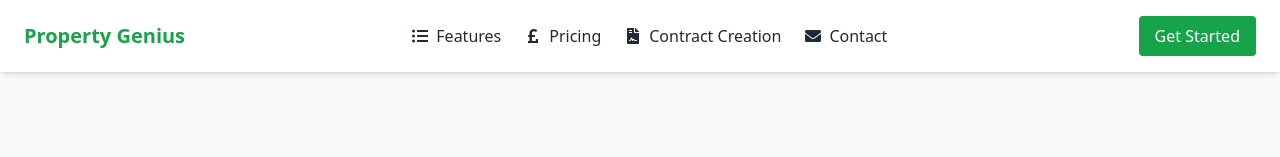
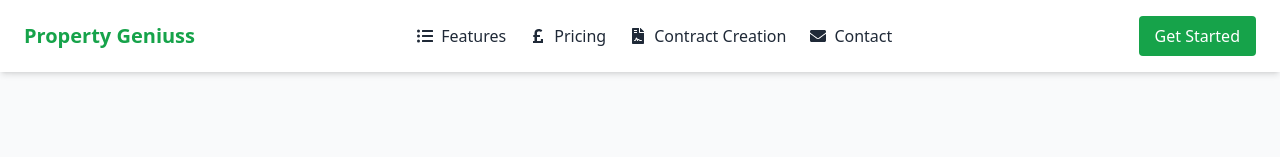
Before and after one commit to propertygenius/propertygenius-frontend, a React (Create React App) app: page / in a window 1280 px wide. Shown: the top 157 px of the page. Built offline with nearby package versions, Linux system fonts and the light colour scheme.

Commit message:
geniuss test

```diff
--- a/src/LandingPage.jsx
+++ b/src/LandingPage.jsx
@@ -7,7 +7,7 @@ export default function LandingPage() {
       {/* 🔹 Top Navbar */}
       <header className="w-full shadow-md bg-white sticky top-0 z-50">
         <div className="max-w-7xl mx-auto px-6 py-4 flex justify-between items-center">
-          <div className="text-xl font-bold text-green-600">Property Genius</div>
+          <div className="text-xl font-bold text-green-600">Property Geniuss</div>
 
           {/* ✅ Updated Nav with Icons */}
           <nav className="hidden md:flex space-x-6">
```
